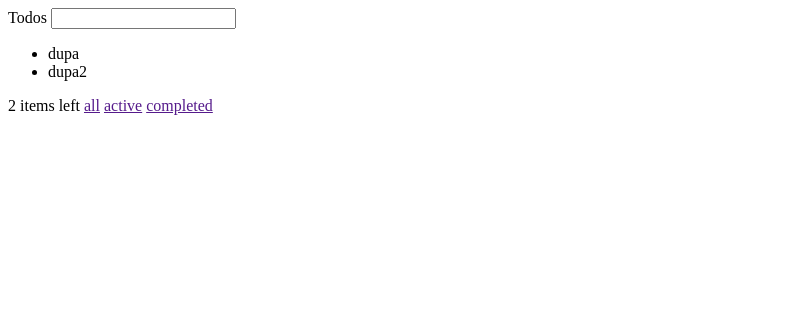
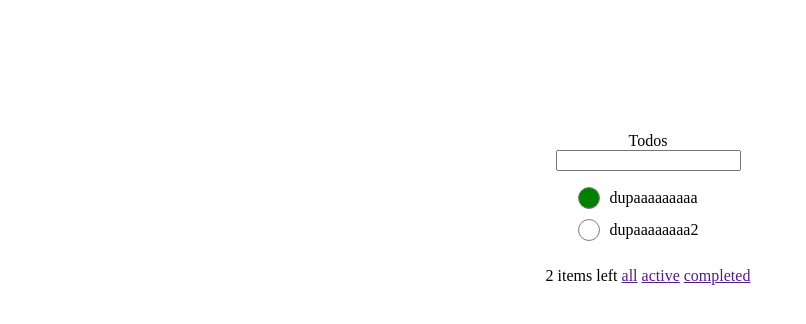
Before and after one commit to remigiuszpulit/ToDoApp, a website: page index.html in a window 1280 px wide. Shown: the whole page, without its empty margins (0-806 px from the left). Drawn offline with nearby package versions, Linux system fonts and the light colour scheme; files that its build step writes are made by us from their sources.

Commit message:
css styles

```diff
--- a/index.html
+++ b/index.html
@@ -13,13 +13,13 @@
       <input type="text" id="task" class="tasks__input" />
       <ul class="tasks__list">
         <li class="tasks__item task">
-          <span class="task__status"></span>
-          <span class="task__title">dupa</span>
+          <span class="task__status task__status--completed"></span>
+          <span class="task__title">dupaaaaaaaaa</span>
           <span class="task__remove"></span>
         </li>
         <li class="tasks__item task">
           <span class="task__status"></span>
-          <span class="task__title">dupa2</span>
+          <span class="task__title">dupaaaaaaaa2</span>
           <span class="task__remove"></span>
         </li>
       </ul>
@@ -30,5 +30,10 @@
         <a href="" class="filter__btn" id="completedTasks">completed</a>
       </nav>
     </div>
+    <li class="tasks__item task hidden clone">
+      <span class="task__status"></span>
+      <span class="task__title">Learn JS</span>
+      <span class="task__removeIcon"></span>
+    </li>
   </body>
 </html>
--- a/package.json
+++ b/package.json
@@ -5,7 +5,7 @@
   "main": "index.js",
   "scripts": {
     "test": "echo \"Error: no test specified\" && exit 1",
-    "start": "sass ./src/scss/main.scss ./dist/css/main.css"
+    "start": "sass ./src/scss/main.scss ./dist/css/main.css --watch"
   },
   "repository": {
     "type": "git",
--- a/src/scss/main.scss
+++ b/src/scss/main.scss
@@ -0,0 +1,62 @@
+body {
+  width: 100%;
+  min-height: 100vh;
+}
+
+.tasks {
+  min-height: 50vh;
+  display: flex;
+  justify-content: center;
+  align-items: center;
+  flex-wrap: nowrap;
+  flex-direction: column;
+
+  #{&}__list {
+    list-style: none;
+    padding-left: 0;
+  }
+}
+
+.task {
+  display: flex;
+  align-items: center;
+  cursor: pointer;
+  margin-bottom: 10px;
+
+  #{&}__status {
+    border-radius: 50%;
+    width: 20px;
+    height: 20px;
+    border: 1px solid gray;
+    background: white;
+    margin-right: 10px;
+    display: inline-block;
+  }
+
+  #{&}__status--completed {
+    background: green;
+  }
+
+  #{&}__title {
+    margin-right: 10px;
+  }
+
+  #{&}__remove {
+    height: 10px;
+    width: 10px;
+    display: inline-block;
+    position: relative;
+  }
+
+  &:hover .task__remove::after {
+    content: "X";
+    font-family: sans-serif;
+    position: absolute;
+    top: -6px;
+    right: 0;
+  }
+}
+
+.hidden {
+  display: none;
+}
```
